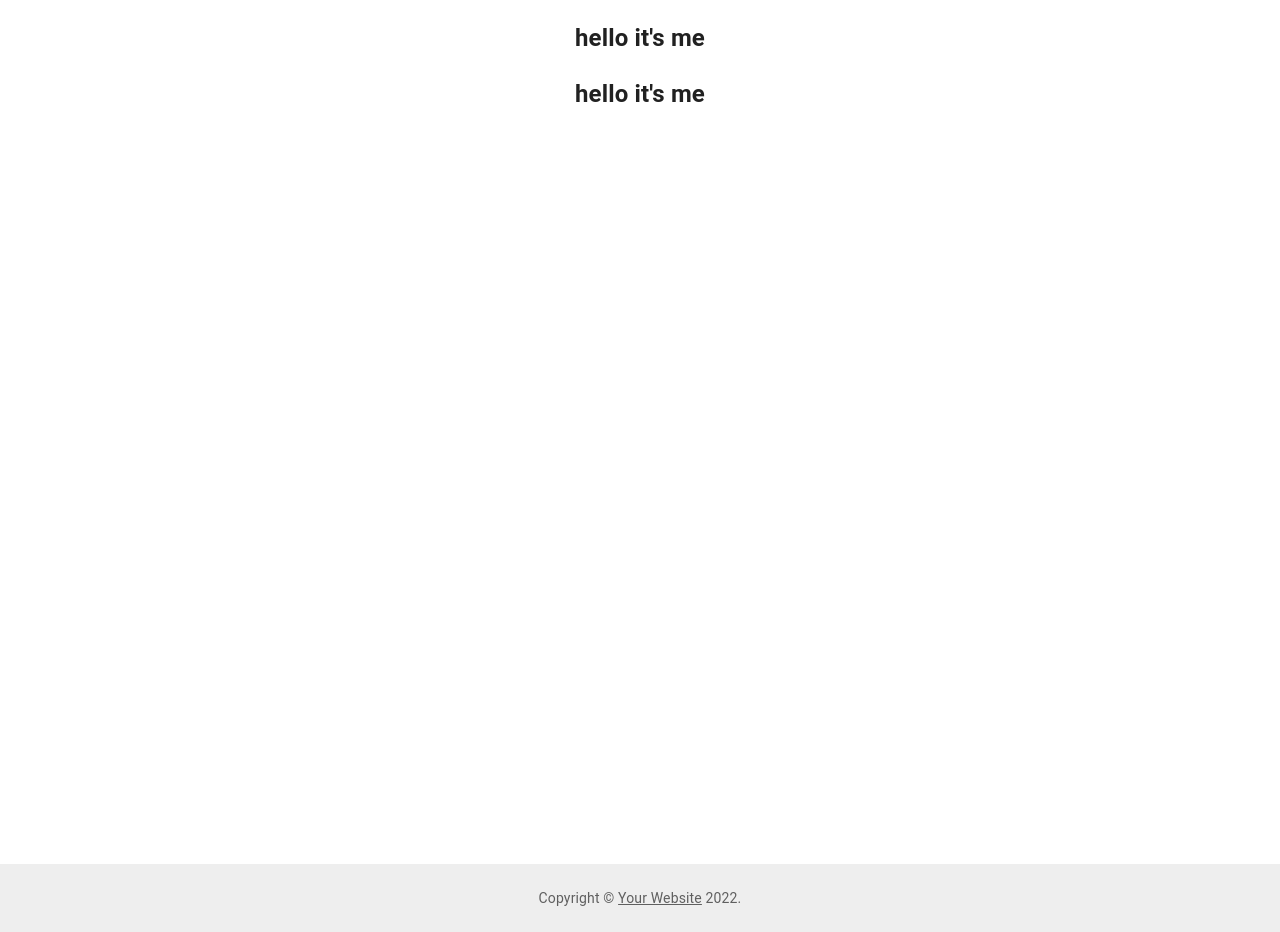
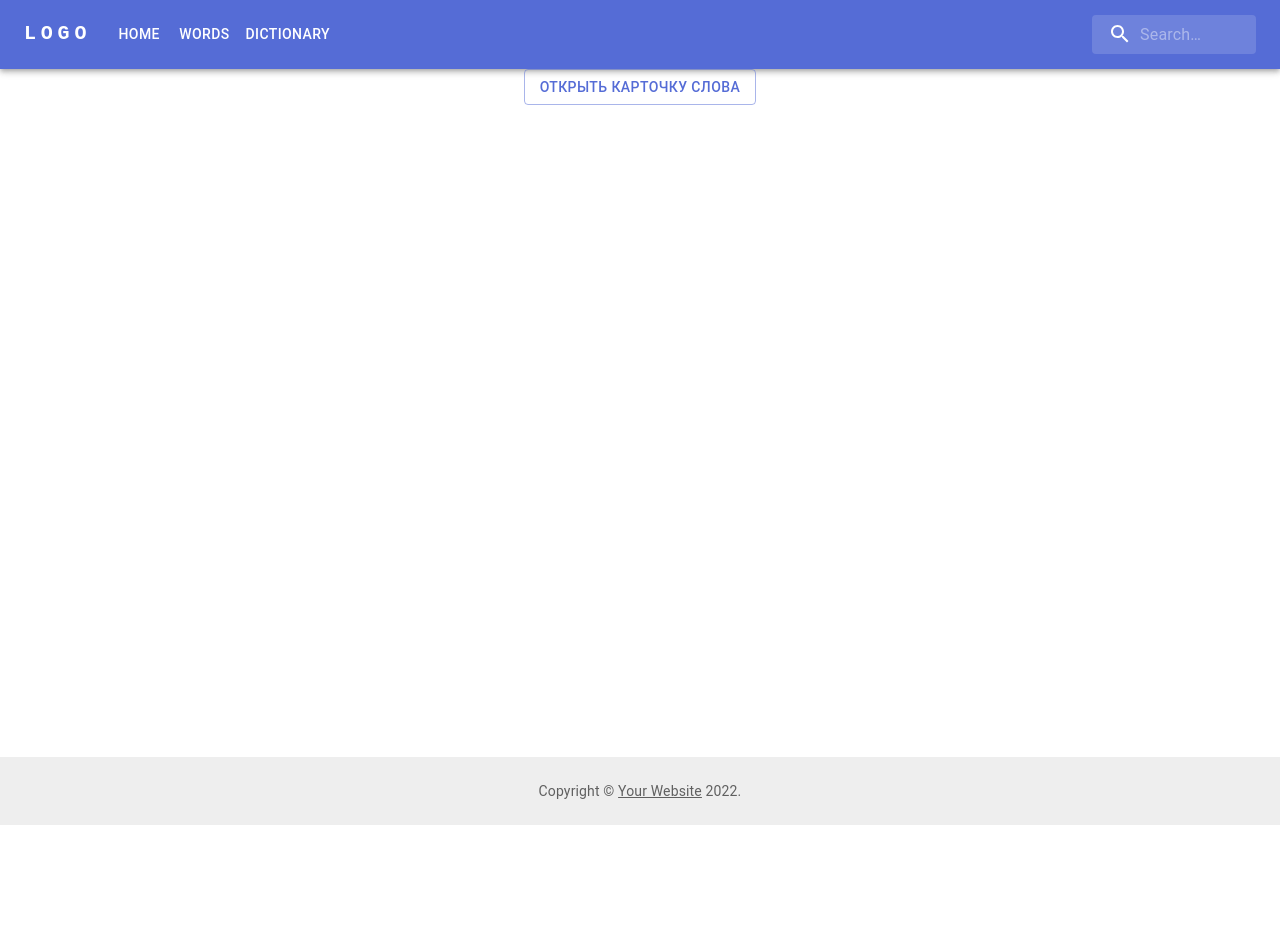
Before and after one commit to StoneTanya/languages-app, a React (Create React App) app: page / in a window 1280 px wide. After the commit the page ends 825 px from the top, so only its background shows below. Built offline with nearby package versions, Linux system fonts and the light colour scheme.

Commit message:
change nav and footer

```diff
--- a/package.json
+++ b/package.json
@@ -5,13 +5,14 @@
   "dependencies": {
     "@emotion/react": "^11.10.4",
     "@emotion/styled": "^11.10.4",
+    "@mui/icons-material": "^5.10.9",
     "@mui/material": "^5.10.9",
     "@testing-library/jest-dom": "^5.16.5",
     "@testing-library/react": "^13.4.0",
     "@testing-library/user-event": "^13.5.0",
     "react": "^18.2.0",
     "react-dom": "^18.2.0",
-    "react-scripts": "5.0.1",
+    "react-scripts": "^5.0.1",
     "web-vitals": "^2.1.4"
   },
   "scripts": {
--- a/src/components/common/Header.js
+++ /dev/null
@@ -1,11 +0,0 @@
-import React from "react";
-
-function Header() {
-    return (
-        <React.Fragment>
-            <h2>hello it's me</h2>
-        </React.Fragment>
-    );
-}
-
-export default Header
--- /dev/null
+++ b/src/components/common/card/Card.js
@@ -0,0 +1,39 @@
+import * as React from 'react';
+import Button from '@mui/material/Button';
+import Dialog from '@mui/material/Dialog';
+import DialogActions from '@mui/material/DialogActions';
+import DialogContent from '@mui/material/DialogContent';
+import DialogContentText from '@mui/material/DialogContentText';
+import DialogTitle from '@mui/material/DialogTitle';
+import Box from '@mui/material/Box';
+
+function WordCard() {
+    const [open, setOpen] = React.useState(false);
+
+    const handleClickOpen = () => {
+        setOpen(true);
+    };
+
+    const handleClose = () => {
+        setOpen(false);
+    };
+
+    return (<div>
+        <Box>
+        <Button variant = "outlined" onClick = {handleClickOpen}>Открыть карточку слова</Button>
+        <Dialog open = {open} onClose = {handleClose} aria-labelledby = "alert-dialog-title" aria-describedby = "alert-dialog-description">
+            <DialogTitle id = "alert-dialog-title"> {"Use Google's location service?"} </DialogTitle>
+            <DialogContent>
+                <DialogContentText id = "alert-dialog-description"> Let Google help apps determine location.This means sending anonymous location data to Google, even when no apps are running. </DialogContentText>
+            </DialogContent>
+            <DialogActions>
+                <Button onClick = {handleClose}> Disagree </Button>
+                <Button onClick = {handleClose} autoFocus> Agree </Button>
+            </DialogActions>
+        </Dialog>
+        </Box>
+    </div>
+    );
+}
+
+export default WordCard;
--- a/src/components/common/Footer.js
+++ b/src/components/common/footer/Footer.js
@@ -24,7 +24,7 @@ function Footer() {
             sx={{
                 display: 'flex',
                 flexDirection: 'column',
-                minHeight: '100vh',
+                minHeight: '90vh',
             }}
         >
             <Box
--- /dev/null
+++ b/src/components/common/header/Header.js
@@ -0,0 +1,122 @@
+import * as React from 'react';
+import AppBar from '@mui/material/AppBar';
+import Box from '@mui/material/Box';
+import Toolbar from '@mui/material/Toolbar';
+import IconButton from '@mui/material/IconButton';
+import Typography from '@mui/material/Typography';
+import Menu from '@mui/material/Menu';
+import MenuIcon from '@mui/icons-material/Menu';
+import Container from '@mui/material/Container';
+import Button from '@mui/material/Button';
+import MenuItem from '@mui/material/MenuItem';
+import SearchAppBar from './SearchBar';
+const pages = ['Home', 'Words', 'Dictionary'];
+
+function Header() {
+    const [anchorElNav, setAnchorElNav] = React.useState(null);
+    const handleOpenNavMenu = (event) => {
+        setAnchorElNav(event.currentTarget);
+    };
+    const handleCloseNavMenu = () => {
+        setAnchorElNav(null);
+    };
+
+    return (
+        <AppBar position="static">
+            <Container maxWidth="xl">
+                <Toolbar disableGutters>
+                    <Typography
+                        variant="h6"
+                        noWrap
+                        component="a"
+                        href="/"
+                        sx={{
+                        mr: 2,
+                        display: { xs: 'none', md: 'flex' },
+                        fontFamily: 'monospace',
+                        fontWeight: 700,
+                        letterSpacing: '.3rem',
+                        color: 'inherit',
+                        textDecoration: 'none',
+                    }}
+            >LOGO
+            </Typography>
+
+            <Box sx={{ flexGrow: 1, display: { xs: 'flex', md: 'none' } }}>
+                <IconButton
+                    size="large"
+                    aria-label="account of current user"
+                    aria-controls="menu-appbar"
+                    aria-haspopup="true"
+                    onClick={handleOpenNavMenu}
+                    color="inherit"
+                >
+                    <MenuIcon />
+                </IconButton>
+                <Menu
+                    id="menu-appbar"
+                    anchorEl={anchorElNav}
+                    anchorOrigin={{
+                    vertical: 'bottom',
+                    horizontal: 'left',
+                }}
+                    keepMounted
+                    transformOrigin={{
+                    vertical: 'top',
+                    horizontal: 'left',
+                }}
+                    open={Boolean(anchorElNav)}
+                    onClose={handleCloseNavMenu}
+                    sx={{
+                    display: { xs: 'block', md: 'none' },
+                }}
+                >
+                {pages.map((page) => (
+                    <MenuItem key={page} onClick={handleCloseNavMenu}>
+                        <Typography textAlign="center">{page}</Typography>
+                    </MenuItem>
+                ))}
+                </Menu>
+
+            </Box>
+                    <Typography
+                        variant="h5"
+                        noWrap
+                        component="a"
+                        href=""
+                        sx={{
+                            mr: 2,
+                            display: { xs: 'flex', md: 'none' },
+                            flexGrow: 1,
+                            fontFamily: 'monospace',
+                            fontWeight: 700,
+                            letterSpacing: '.3rem',
+                            color: 'inherit',
+                            textDecoration: 'none',
+                }}
+            >
+                LOGO
+            </Typography>
+
+            <Box sx={{ flexGrow: 1, display: { xs: 'none', md: 'flex' } }}>
+                {pages.map((page) => (
+                    <Button
+                    key={page}
+                    onClick={handleCloseNavMenu}
+                    sx={{ my: 2, color: 'white', display: 'block' }}
+                >
+                    {page}
+                </Button>
+                ))}
+            </Box>
+
+            <SearchAppBar/>
+
+            </Toolbar>
+        </Container>
+    </AppBar>
+    );
+};
+
+
+export default Header
--- /dev/null
+++ b/src/components/common/header/SearchBar.js
@@ -0,0 +1,60 @@
+import * as React from 'react';
+import { styled, alpha } from '@mui/material/styles';
+import InputBase from '@mui/material/InputBase';
+import SearchIcon from '@mui/icons-material/Search';
+
+const Search = styled('div')(({ theme }) => ({
+    position: 'relative',
+    borderRadius: theme.shape.borderRadius,
+    backgroundColor: alpha(theme.palette.common.white, 0.15),
+    '&:hover': {
+        backgroundColor: alpha(theme.palette.common.white, 0.25),
+},
+    marginLeft: 0,
+    width: '100%',
+    [theme.breakpoints.up('sm')]: {
+    marginLeft: theme.spacing(1),
+    width: 'auto',
+},
+}));
+
+const SearchIconWrapper = styled('div')(({ theme }) => ({
+    padding: theme.spacing(0, 2),
+    height: '100%',
+    position: 'absolute',
+    pointerEvents: 'none',
+    display: 'flex',
+    alignItems: 'center',
+    justifyContent: 'center',
+}));
+
+const StyledInputBase = styled(InputBase)(({ theme }) => ({
+    color: 'inherit',
+    '& .MuiInputBase-input': {
+    padding: theme.spacing(1, 1, 1, 0),
+    // vertical padding + font size from searchIcon
+    paddingLeft: `calc(1em + ${theme.spacing(4)})`,
+    transition: theme.transitions.create('width'),
+    width: '100%',
+    [theme.breakpoints.up('sm')]: {
+        width: '12ch',
+        '&:focus': {
+        width: '20ch',
+    },
+    },
+},
+}));
+
+export default function SearchAppBar() {
+    return (
+        <Search>
+            <SearchIconWrapper>
+                <SearchIcon />
+            </SearchIconWrapper>
+            <StyledInputBase
+                placeholder="Search…"
+                inputProps={{ 'aria-label': 'search' }}
+            />
+        </Search>
+    );
+}
--- a/src/components/common/Main.js
+++ b/src/components/common/main/Main.js
@@ -1,11 +1,9 @@
 import React from "react";
-
+import WordCard from "../card/Card";
 
 function Main() {
     return (
-        <React.Fragment>
-            <h2>hello it's me</h2>
-        </React.Fragment>
+        <WordCard/>
     );
 }
 
```
Also changed, not shown: src/App.js (+3 -5 lines), 2 other files (tests, documents, lock files or other folders).
